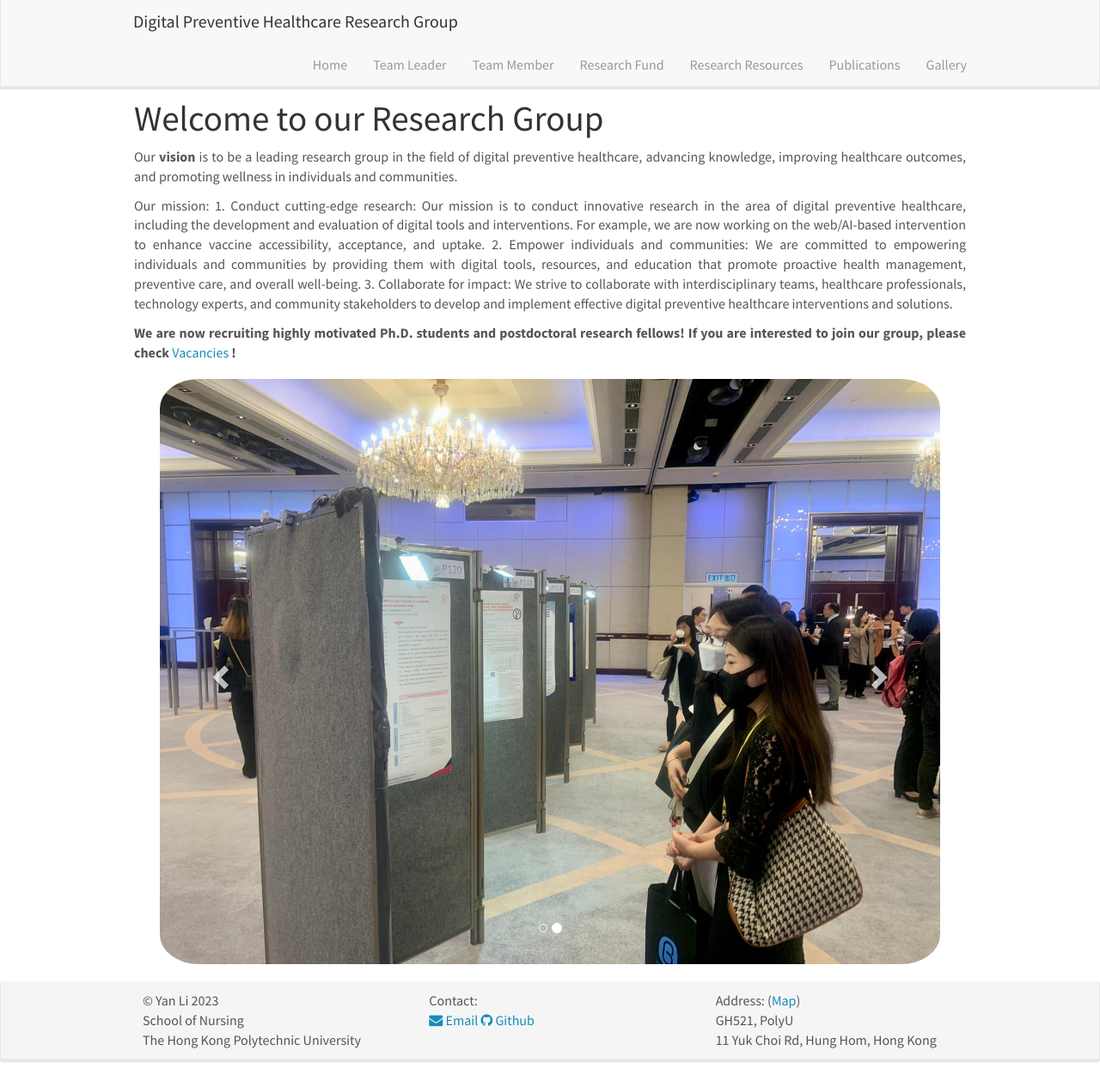
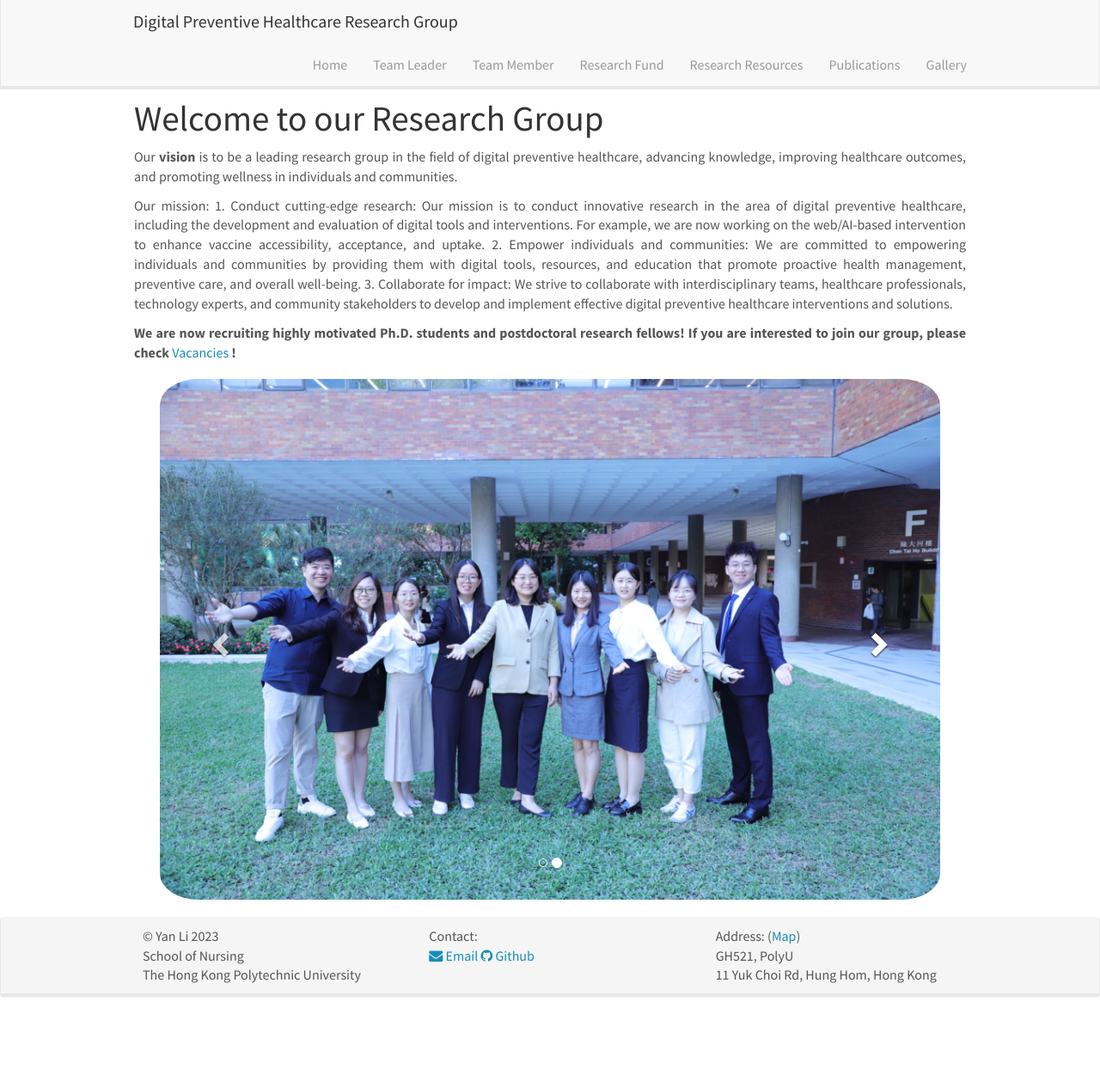
Before and after one commit to polyuly/polyuly.github.io, a Jekyll site: the page built from _pages/home.md, in a window 1280 px wide and 1258 px high. Shown: the whole window at 86% size. Built offline with Jekyll 4.4.1, drawn with Linux system fonts in a browser that asks for light colours; nearby versions of some CDN libraries.

Commit message:
groupphoto

```diff
--- a/_pages/home.md
+++ b/_pages/home.md
@@ -37,12 +37,17 @@ Our mission:
     <!-- Items -->
     <div class="carousel-inner" markdown="0">
         <div class="item active">
-            <img src="{{ site.url }}{{ site.baseurl }}/images/slider_nursing/meeting.jpg" alt="Slide 0" />
+            <img src="{{ site.url }}{{ site.baseurl }}/images/slider_nursing/groupphoto3.jpg" alt="Slide 0" />
         </div>
       <div class="item">
-            <img src="{{ site.url }}{{ site.baseurl }}/images/slider_nursing/conference_Lina.jpg" alt="Slide 1" />
+            <img src="{{ site.url }}{{ site.baseurl }}/images/slider_nursing/groupphoto2.jpg" alt="Slide 1" />
         </div>
-
+      <div class="item">
+            <img src="{{ site.url }}{{ site.baseurl }}/images/slider_nursing/groupphoto5.jpg" alt="Slide 1" />
+        </div>
+      <div class="item">
+            <img src="{{ site.url }}{{ site.baseurl }}/images/slider_nursing/groupphoto4.jpg" alt="Slide 1" />
+        </div>
 
     </div>
   <a class="left carousel-control" href="#carousel" role="button" data-slide="prev">
@@ -53,6 +58,14 @@ Our mission:
     <span class="glyphicon glyphicon-chevron-right" aria-hidden="true"></span>
     <span class="sr-only">Next</span>
   </a>
+  <a class="right carousel-control" href="#carousel" role="button" data-slide="next">
+    <span class="glyphicon glyphicon-chevron-right" aria-hidden="true"></span>
+    <span class="sr-only">Next</span>
+  </a>
+  <a class="right carousel-control" href="#carousel" role="button" data-slide="next">
+    <span class="glyphicon glyphicon-chevron-right" aria-hidden="true"></span>
+    <span class="sr-only">Next</span>
+  </a>
 </div>
 
 <!-- <p align="center" style="width: 50%" >
```
Also changed, not shown: images/slider_nursing/groupphoto1.jpg (added), images/slider_nursing/groupphoto2.jpg (added), images/slider_nursing/groupphoto3.jpg (added), images/slider_nursing/groupphoto4.jpg (added), images/slider_nursing/groupphoto5.jpg (added).
